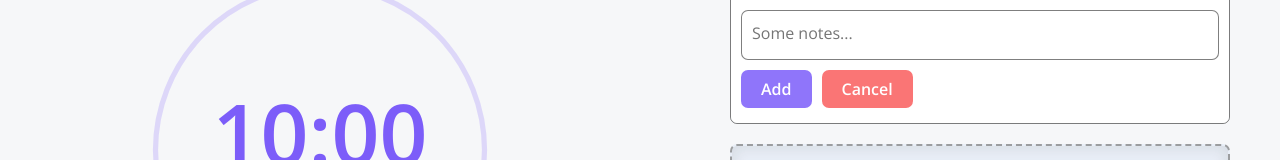
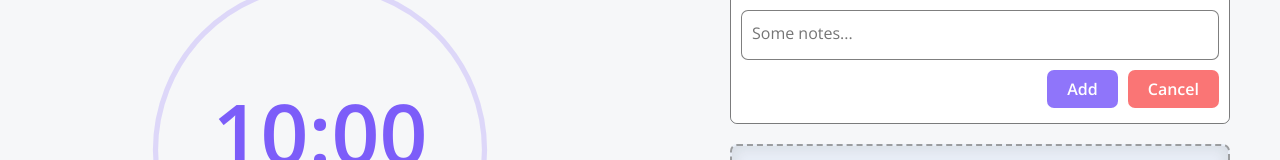
Before and after one commit to BinLama/pomodoro, a React (Vite) app in the folder frontend/: page / in a window 1280 px wide. Both pictures are taken after a click on the button "Add Task". Shown: the part 210-370 px from the top of the page. Built offline with nearby package versions, Linux system fonts and the light colour scheme; no server answers.

Commit message:
Allow tab to arrive at save btn first

```diff
--- a/frontend/src/components/home/tasks/TaskModal.jsx
+++ b/frontend/src/components/home/tasks/TaskModal.jsx
@@ -139,18 +139,7 @@ const TaskModal = ({ id, close, title = "", note = "", newTask = false }) => {
         ></textarea>
       </div>
       <div className="tasks__list__modal-buttons">
-        {!newTask && (
-          <button
-            type="button"
-            className="btn delete"
-            onClick={() => {
-              deleteTask(id);
-            }}
-          >
-            <BsTrashFill />
-          </button>
-        )}
-        <div className="">
+        <div>
           {newTask ? (
             <button
               type="button"
@@ -178,6 +167,17 @@ const TaskModal = ({ id, close, title = "", note = "", newTask = false }) => {
             Cancel
           </button>
         </div>
+        {!newTask && (
+          <button
+            type="button"
+            className="btn delete"
+            onClick={() => {
+              deleteTask(id);
+            }}
+          >
+            <BsTrashFill />
+          </button>
+        )}
       </div>
     </div>
   );
--- a/frontend/src/scss/global/_taskModal.scss
+++ b/frontend/src/scss/global/_taskModal.scss
@@ -44,6 +44,7 @@
 
   &-buttons {
     display: flex;
+    flex-direction: row-reverse;
     justify-content: space-between;
 
 
```
